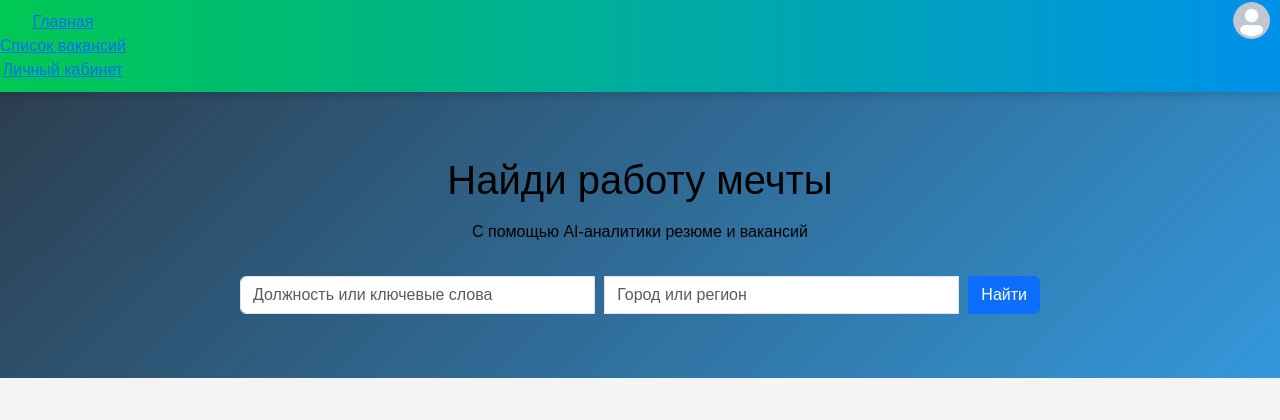
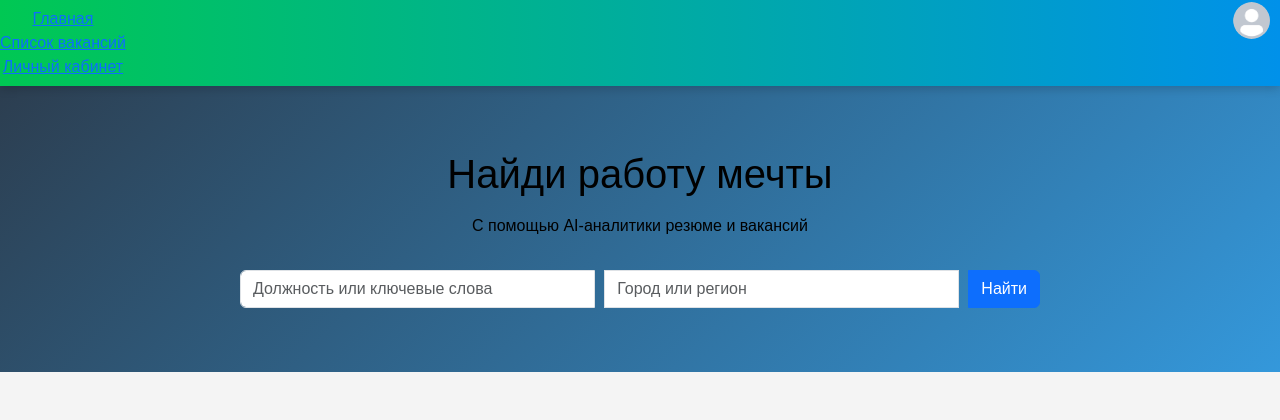
Before and after one commit to skyer12322/FinalProject, a Django app: page / in a window 1280 px wide. Shown: the top 420 px of the page. Run offline with Django 5.2, Linux system fonts and the light colour scheme.

Commit message:
Edit navbar

```diff
--- a/RecruitHelper/templates/index.html
+++ b/RecruitHelper/templates/index.html
@@ -103,6 +103,12 @@
     </div>
 
     <style>
+        .navbar {
+            background: linear-gradient(to right, #00c853, #0091ea);
+            padding: 7px 0;
+            text-align: center;
+            box-shadow: 0 2px 10px rgba(0, 0, 0, 0.2);
+        }
         .main-search-section {
             background: linear-gradient(135deg, #2c3e50, #3498db);
             color: black;
```
